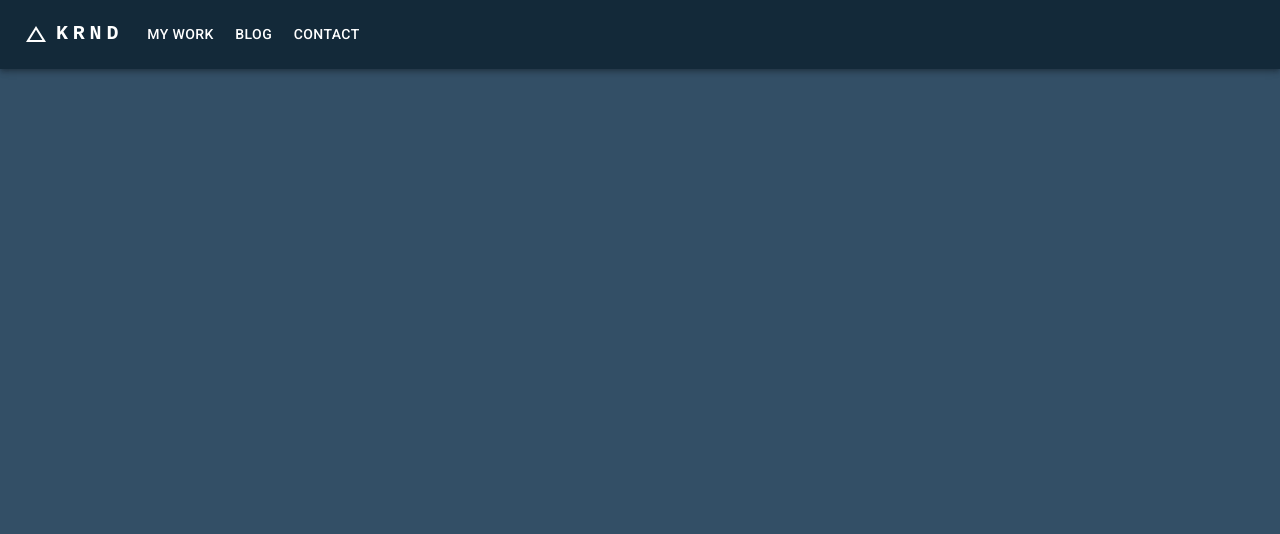
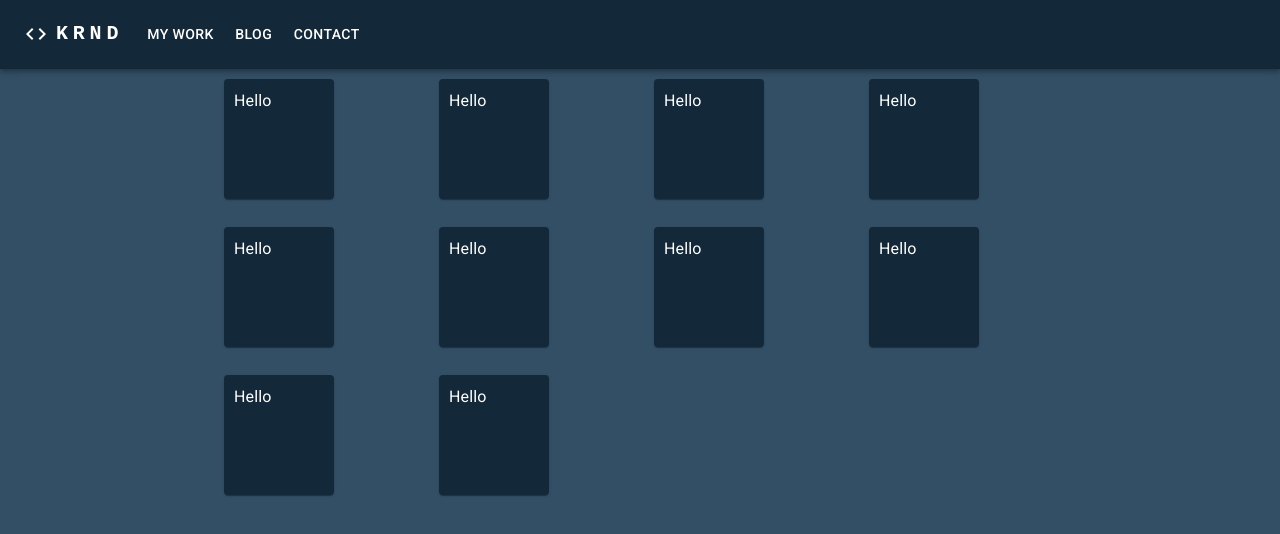
Before and after one commit to kreindo/MadeinReact, a React (Create React App) app: page / in a window 1280 px wide. Shown: the top 534 px of the page. Built offline with nearby package versions, Linux system fonts and the light colour scheme.

Commit message:
added grid and other stuff i forgot

```diff
--- a/src/App.js
+++ b/src/App.js
@@ -1,10 +1,12 @@
 import React from 'react';
 import ResponsiveAppBar from './components/ResponsiceAppBar';
+import Content from './components/Content';
 
 function App() {
   return (
     <div>
       <ResponsiveAppBar />
+      <Content />
     </div>
   );
 }
--- /dev/null
+++ b/src/components/Content.jsx
@@ -0,0 +1,27 @@
+/** import { CardHeader, Paper, Accordion, , Icon, IconButton to import * */
+import React from 'react';
+import Container from '@mui/material/Container';
+import Grid from '@mui/material/Grid';
+import Papercut from './PaperCut';
+
+function Content() {
+  return (
+    <Container maxWidth="md">
+      <Grid container spacing={1}>
+        <Papercut />
+        <Papercut />
+        <Papercut />
+        <Papercut />
+        <Papercut />
+        <Papercut />
+        <Papercut />
+        <Papercut />
+        <Papercut />
+        <Papercut />
+      </Grid>
+
+    </Container>
+  );
+}
+
+export default Content;
--- /dev/null
+++ b/src/components/PaperCut.jsx
@@ -0,0 +1,16 @@
+import React from 'react';
+import Paper from '@mui/material/Paper';
+import Typography from '@mui/material/Typography';
+import Grid from '@mui/material/Grid';
+
+export function PaperCut() {
+  return (
+    <Grid item xs={3}>
+      <Paper sx={{ height: '100px', width: '90px', margin: '10px', padding: '10px', backgroundColor: '#132939' }}>
+        <Typography sx={{ color: 'white', padding: '0' }}>Hello</Typography>
+      </Paper>
+    </Grid>
+  );
+}
+
+export default PaperCut;
--- a/src/components/ResponsiceAppBar.jsx
+++ b/src/components/ResponsiceAppBar.jsx
@@ -9,7 +9,7 @@ import MenuIcon from '@mui/icons-material/Menu';
 import Container from '@mui/material/Container';
 import Button from '@mui/material/Button';
 import MenuItem from '@mui/material/MenuItem';
-import ChangeHistoryIcon from '@mui/icons-material/ChangeHistory';
+import CodeIcon from '@mui/icons-material/Code';
 
 const pages = ['My Work', 'Blog', 'Contact'];
 
@@ -28,7 +28,7 @@ function ResponsiveAppBar() {
     <AppBar sx={{ backgroundColor: '#132939' }} position="static">
       <Container maxWidth="xl">
         <Toolbar disableGutters>
-          <ChangeHistoryIcon sx={{ display: { xs: 'none', md: 'flex' }, mr: 1 }} />
+          <CodeIcon sx={{ display: { xs: 'none', md: 'flex' }, mr: 1 }} />
           <Typography
             variant="h6"
             noWrap
@@ -83,7 +83,7 @@ function ResponsiveAppBar() {
               ))}
             </Menu>
           </Box>
-          <ChangeHistoryIcon sx={{ display: { xs: 'flex', md: 'none' }, mr: 1 }} />
+          <CodeIcon sx={{ display: { xs: 'flex', md: 'none' }, mr: 1 }} />
           <Typography
             variant="h5"
             noWrap
@@ -143,6 +143,7 @@ function ResponsiveAppBar() {
               ))}
             </Menu>
           </Box> */}
+
         </Toolbar>
       </Container>
     </AppBar>
```
